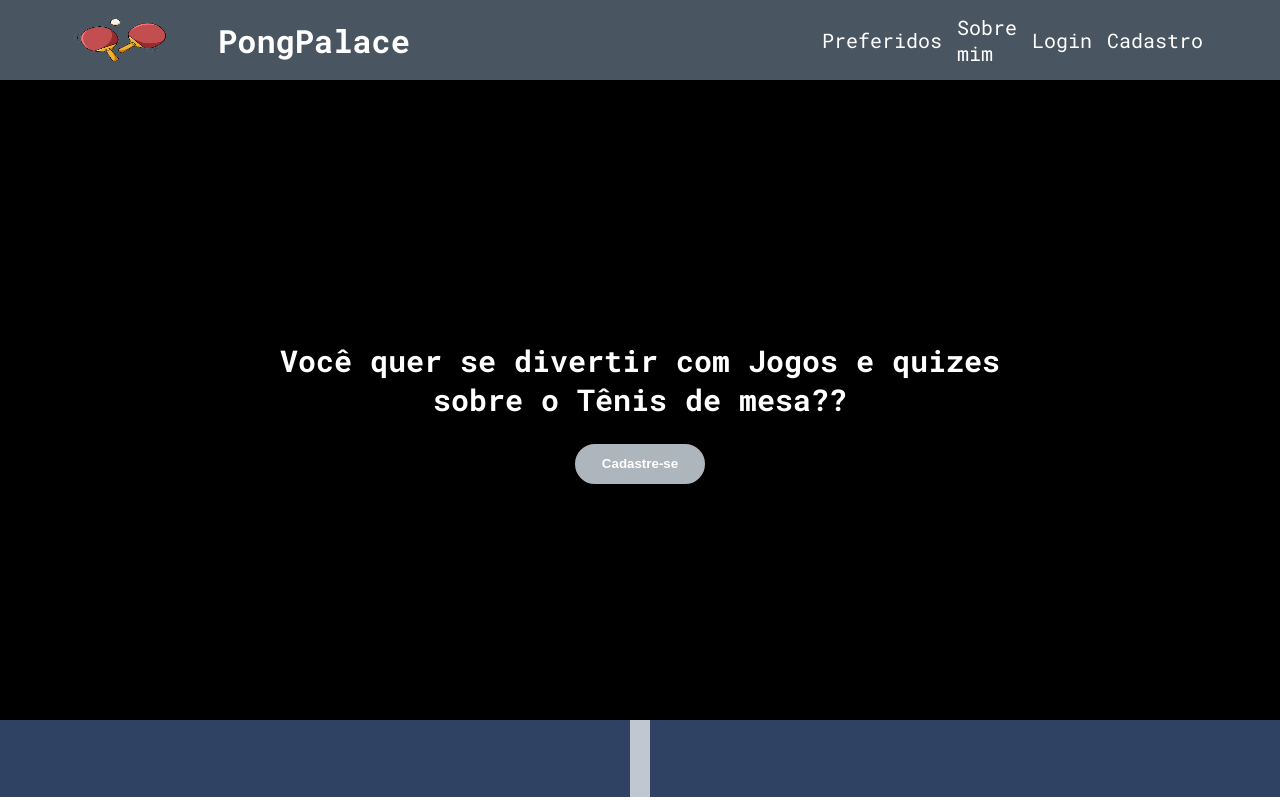
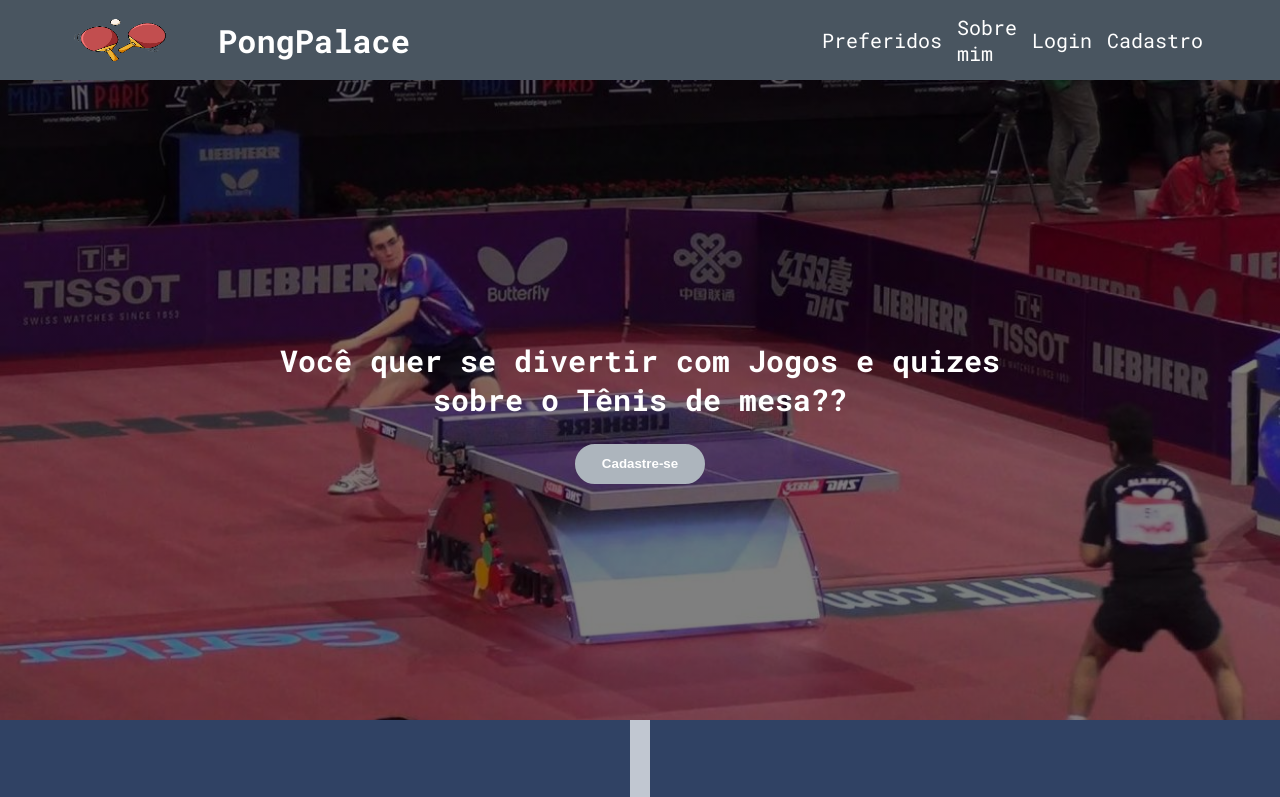
Before and after one commit to GiovaneCardona/ProjetoIndividual, a website: page ProjetoIndividual/Site/Public/index.html in a window 1280 px wide. Shown: the top 797 px of the page. Drawn offline with Linux system fonts and the light colour scheme.

Commit message:
imagem de fundo corrigida

```diff
--- a/ProjetoIndividual/Site/Public/style.css
+++ b/ProjetoIndividual/Site/Public/style.css
@@ -86,7 +86,7 @@ li a:hover {
 }
 
 .img_jogador {
-    background-image: linear-gradient(rgba(0, 0, 0, 0.5), rgba(0, 0, 0, 0.5)), url(../Assets/imgfundo.jpg);
+    background-image: linear-gradient(rgba(0, 0, 0, 0.5), rgba(0, 0, 0, 0.5)), url(./Assets/imgfundo.jpg);
     background-repeat: repeat-y;
     width: 100%;
     background-size: 100%;
```
